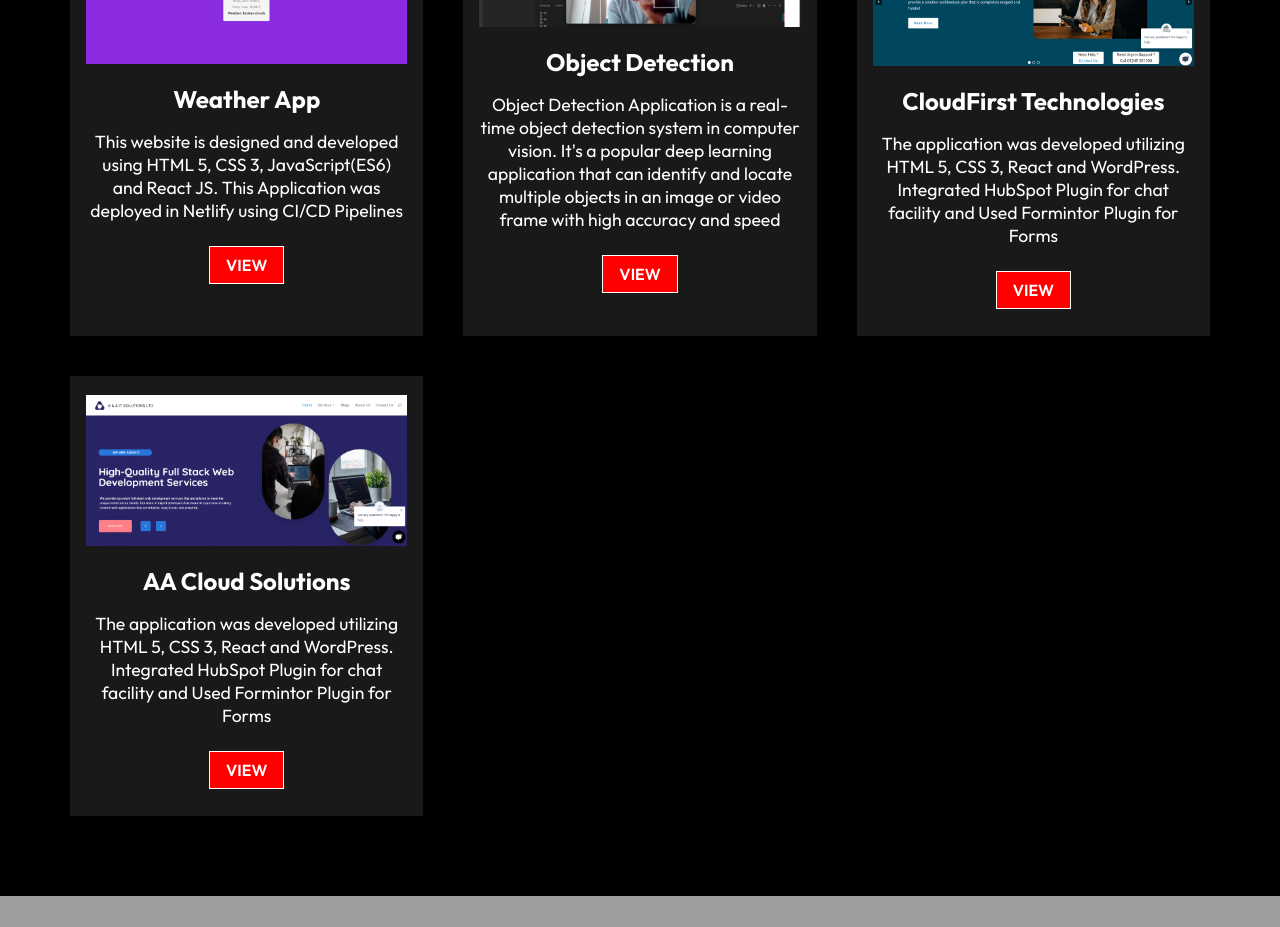
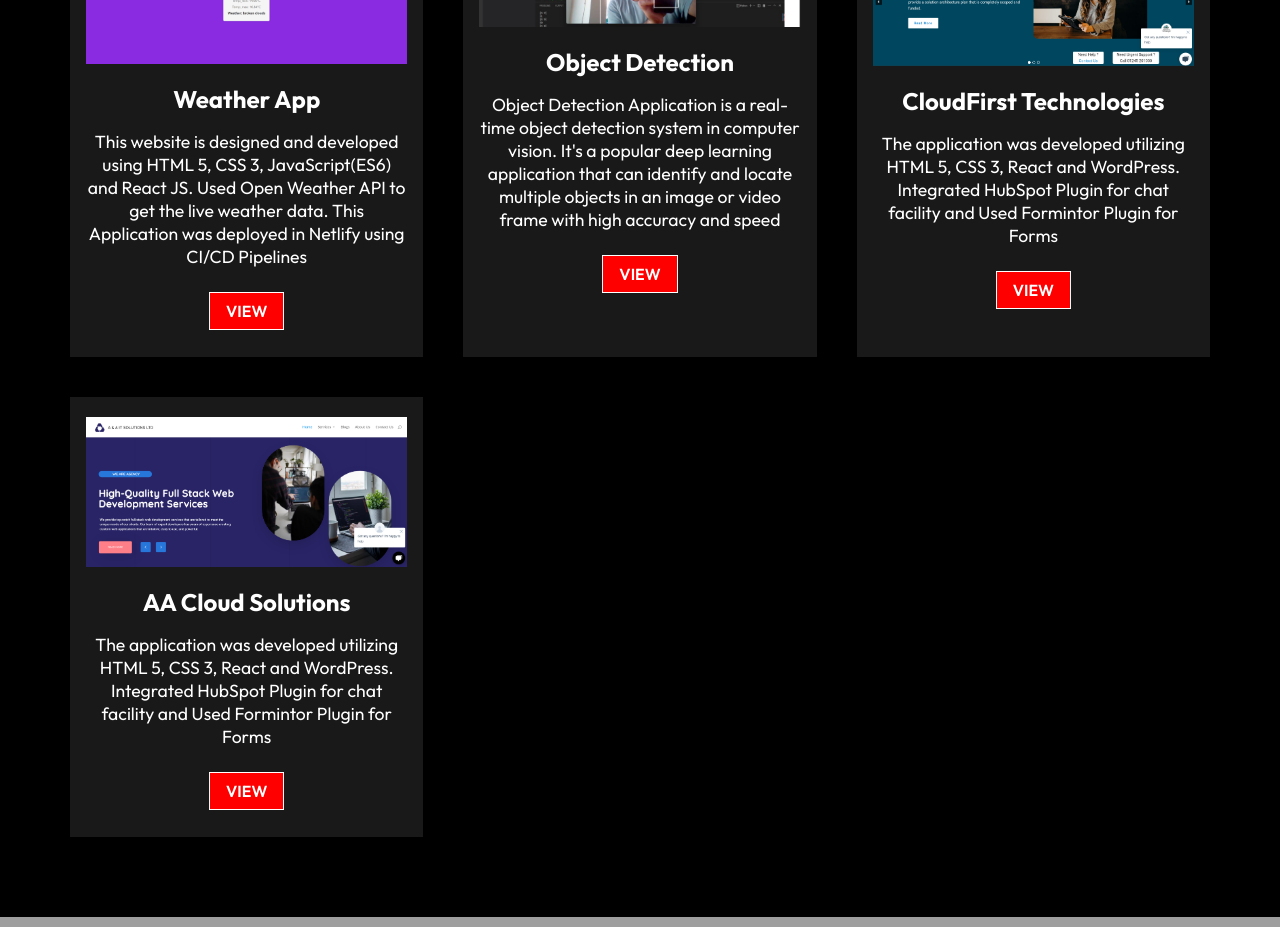
Before and after one commit to dineshbellamkonda12/React-portfolio, a React (Create React App) app: page / in a window 1280 px wide. Shown: the part 1560-2487 px from the top of the page. Built offline with nearby package versions, Linux system fonts and the light colour scheme; grey boxes are pictures that could not be loaded.

Commit message:
Added Project

```diff
--- a/src/components/WorkCardData.js
+++ b/src/components/WorkCardData.js
@@ -31,7 +31,7 @@
     {
         imgsrc: pro9,
         title: "Weather App",
-        text: "This website is designed and developed using HTML 5, CSS 3, JavaScript(ES6) and React JS. This Application was deployed in Netlify using CI/CD Pipelines",
+        text: "This website is designed and developed using HTML 5, CSS 3, JavaScript(ES6) and React JS. Used Open Weather API to get the live weather data. This Application was deployed in Netlify using CI/CD Pipelines",
         view: "https://github.com/dineshbellamkonda12/Weather-App.git",
     },
 
```
